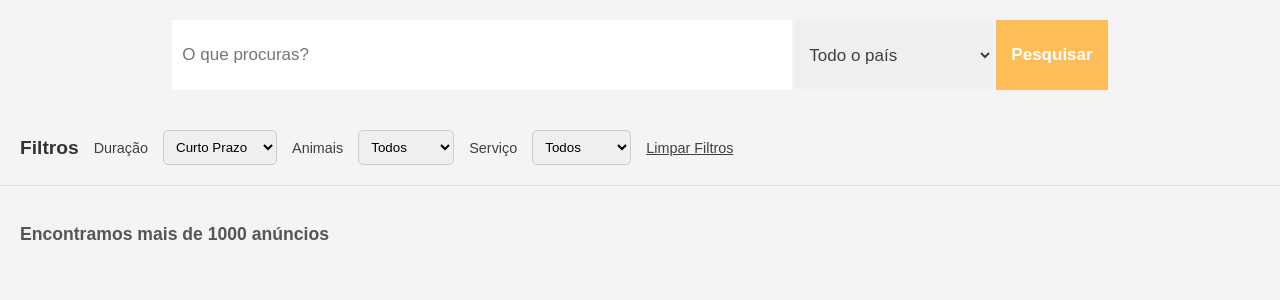
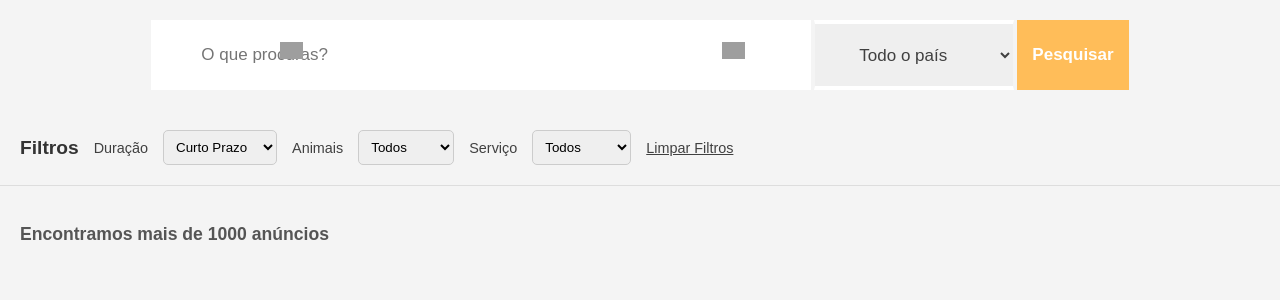
Before and after one commit to casemiromjm/petlink, a PHP site: page /mainPage.html in a window 1280 px wide. Shown: the part 81-381 px from the top of the page. Run offline with PHP 8.4, Linux system fonts and the light colour scheme; some libraries are stand-ins or nearby versions; grey boxes are pictures that could not be loaded.

Commit message:
Add icons

```diff
--- a/src/mainPage.html
+++ b/src/mainPage.html
@@ -6,6 +6,7 @@
     <meta name="viewport" content="width=device-width, initial-scale=1.0">
     <title>SiteName Here</title>
     <link rel="stylesheet" href="stylesheets/mainPage.css">
+    <link href="https://cdn.jsdelivr.net/npm/feather-icons/dist/feather.min.css" rel="stylesheet">
 </head>
 
 <body>
@@ -26,7 +27,9 @@
     </header>
 
     <section class="pesquisa">
+        <img src="/resources/search.png" alt="search" id="iconSearch">
         <input type="text" placeholder="O que procuras?">
+        <img src="/resources/marker.png" alt="marker" id="iconMarker">
         <select id="location">
             <option value="">Todo o país</option>
             <option value="porto">Porto</option>
--- a/src/stylesheets/mainPage.css
+++ b/src/stylesheets/mainPage.css
@@ -40,10 +40,11 @@ nav ul li a {
     padding: 20px;
     display: flex;
     justify-content: center;
-    gap: 2px;
+    gap: 3px;
     outline: none;
     box-shadow: none;
     border: none;
+    position: relative;
 }
 
 .pesquisa input[type="text"] {
@@ -52,16 +53,39 @@ nav ul li a {
     flex-grow: 1;
     max-width: 600px;
     font-size: 17px;
+    position: relative;
+    padding-left: 50px;
+}
+
+.pesquisa #iconSearch{
+    width: 23px;
+    height: auto;
+    position: absolute;
+    z-index: 1;
+    left: 280px;
+    top: 42px;
+}
+
+.pesquisa #iconMarker {
+    width: 23px;
+    height: auto;
+    position: absolute;
+    z-index: 1;
+    right: 535px;
+    top: 42px;
 }
 
 .pesquisa select {
+    position:relative;
     padding: 10px;
     border-color: #f4f4f4;
     min-width: 200px;
     color: #404040;
+    padding-left: 40px;
     height: 70px;
+    border-top: 4px solid white;
+    border-bottom: 4px solid white;
     font-size: 17px;
-
 }
 
 .pesquisa button {
```
Also changed, not shown: resources/marker.png (added), resources/search.png (added).
